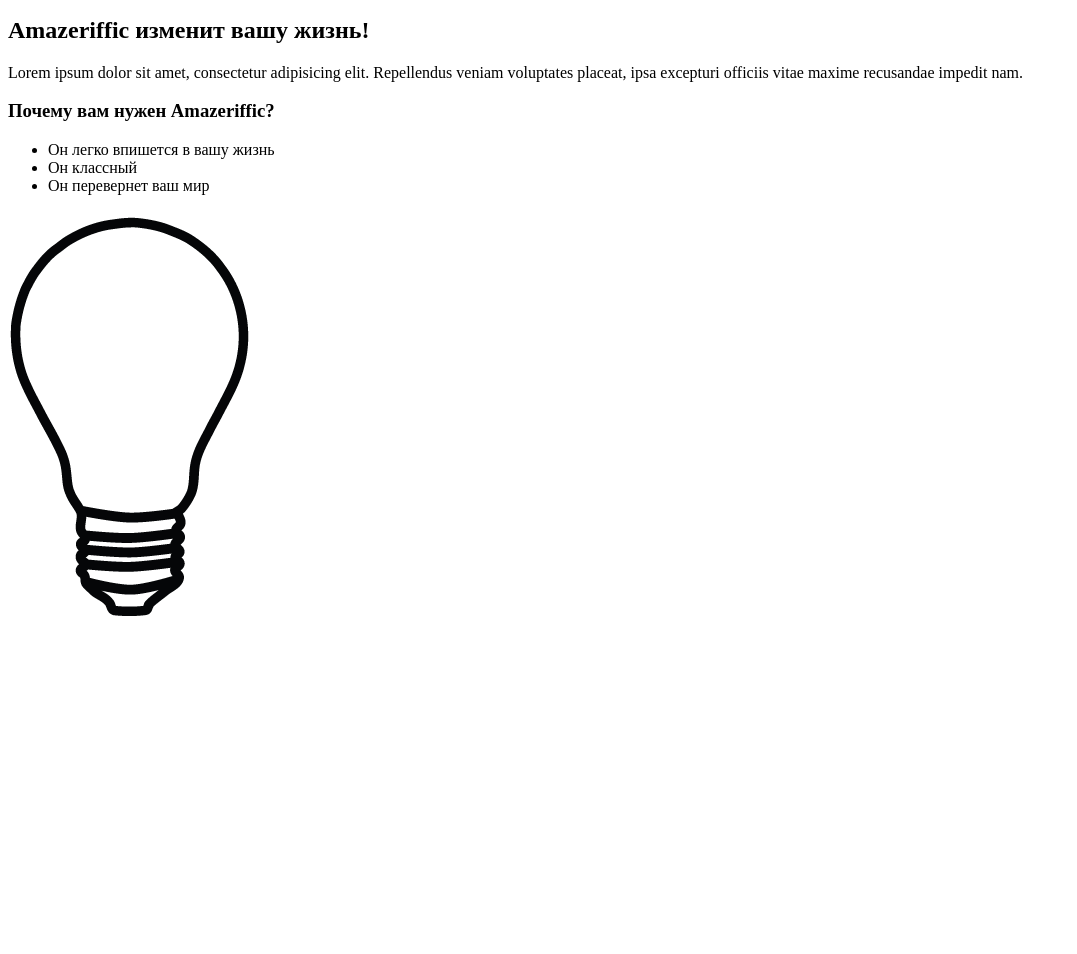
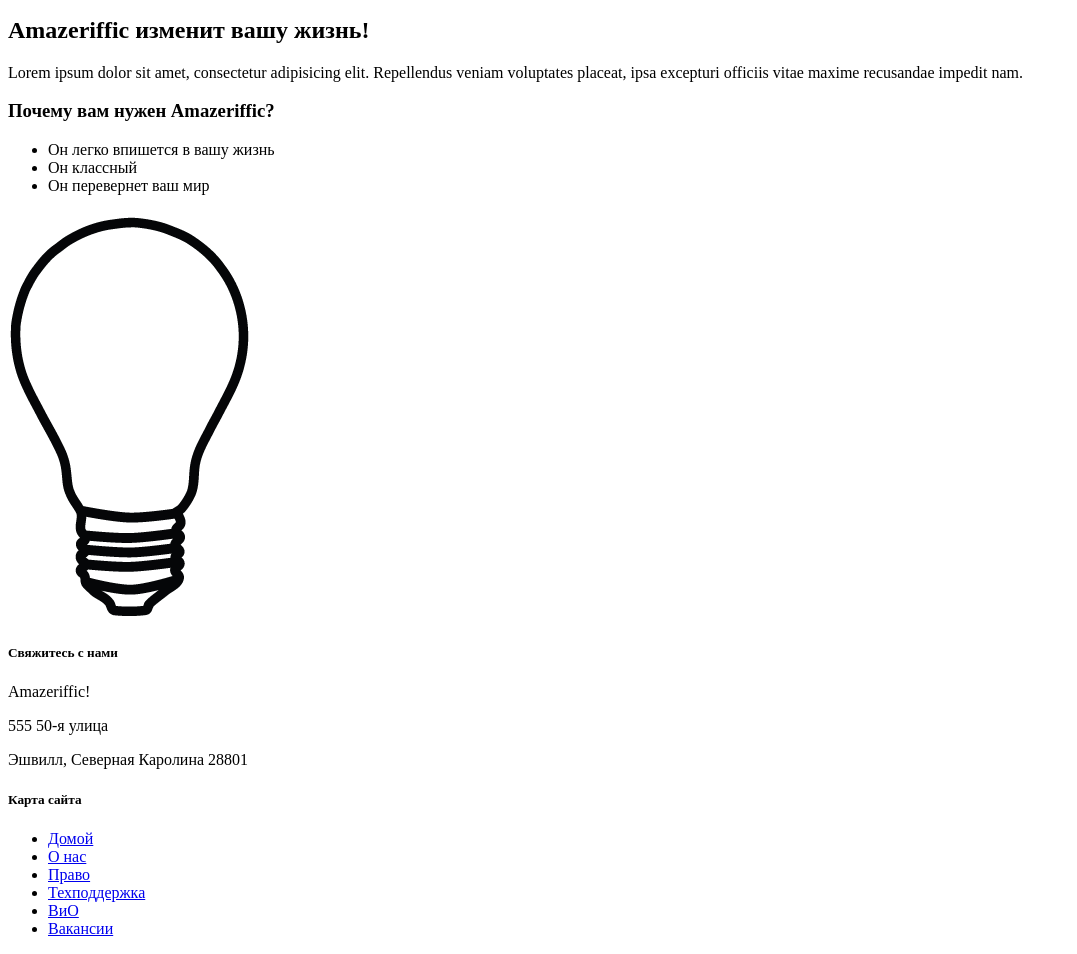
Before and after one commit to pemmasanibhanu/HW2, a plain HTML site: page index.html in a window 1280 px wide. Shown: the part 101-1055 px from the top of the page, without its empty margins (0-1077 px from the left). Before the commit the page ends 800 px from the top, so only its background shows below. Drawn offline with Linux system fonts and the light colour scheme.

Commit message:
Add footer to index.html

```diff
--- a/index.html
+++ b/index.html
@@ -25,7 +25,23 @@
 		<img src="lightbulb.png" alt="Изображение лампочки">
 	</main>
 	<footer>
-
+		<div class="contact">
+			<h5>Свяжитесь с нами</h5>
+			<p>Amazeriffic!</p>
+			<p>555 50-я улица</p>
+			<p>Эшвилл, Северная Каролина 28801</p>
+		</div>
+		<div class="sitemap">
+			<h5>Карта сайта</h5>
+			<ul>
+				<li><a href="#">Домой</a></li>
+				<li><a href="#">О нас</a></li>
+				<li><a href="#">Право</a></li>
+				<li><a href="#">Техподдержка</a></li>
+				<li><a href="#">ВиО</a></li>
+				<li><a href="#">Вакансии</a></li>
+			</ul>
+		</div>
 	</footer>
 </body>
 </html>
```
